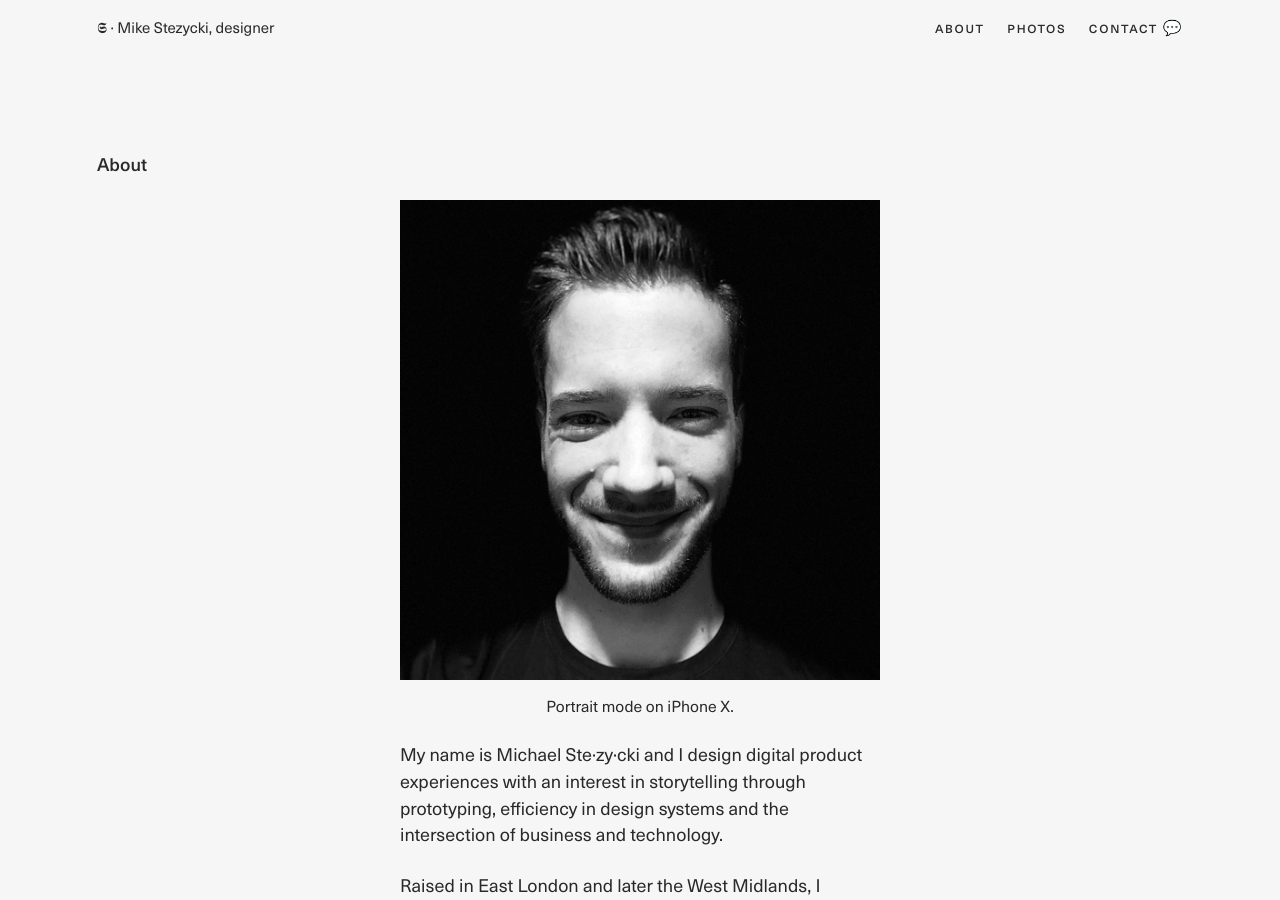
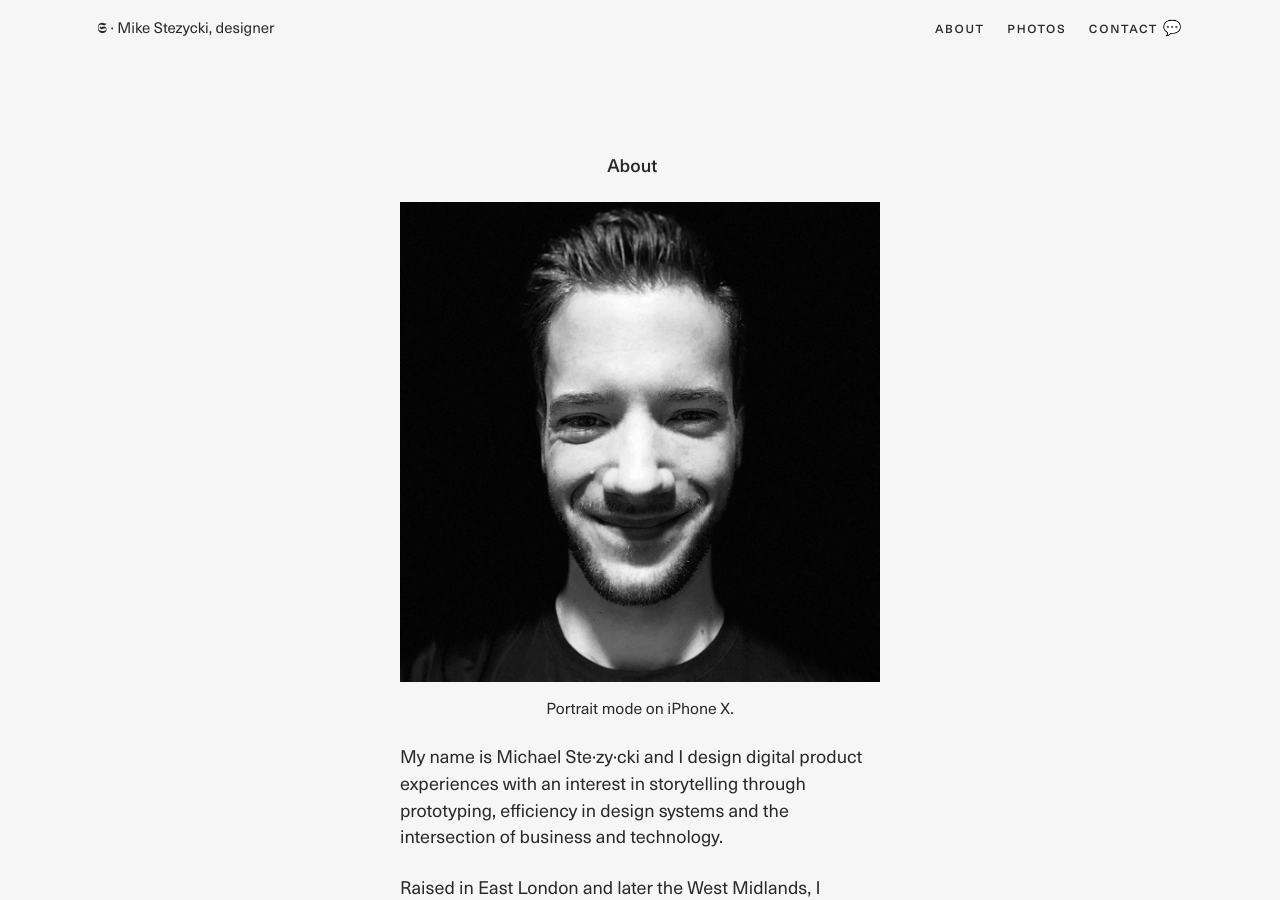
Before and after one commit to mr-stezz/mr-stezz.github.io, a Jekyll site: the page built from about.md, in a window 1280 px wide and 900 px high. Built offline with Jekyll 4.4.1, drawn with Linux system fonts in a browser that asks for light colours.

Commit message:
fix heading alignment

```diff
--- a/_includes/_section.people-id-work-with-again.html
+++ b/_includes/_section.people-id-work-with-again.html
@@ -1,6 +1,6 @@
 <section class="u--m-bottom--huge">
   <div class="text-col">
-    <h3 id="love-to-work-with-again" class="heading page-title">Folks I’d love to work with again <a href="#love-to-work-with-again" class="subtitle-link" title="Permalink to this headline">¶</a></h3>
+    <h3 id="love-to-work-with-again" class="heading page-title  t--center">Folks I’d love to work with again <a href="#love-to-work-with-again" class="subtitle-link" title="Permalink to this headline">¶</a></h3>
     <ul class="work-list">
       <li class="work-list-item"><a href="https://github.com/aaronstezycki" class="work-list-link">Aaron Stezycki</a></li>
       <li class="work-list-item"><a href="http://linkedin.com/in/avanstone" class="work-list-link">Alan Vanstone</a></li>
--- a/_layouts/default_page.html
+++ b/_layouts/default_page.html
@@ -19,7 +19,7 @@
       {% endif %}
       {% comment %} if there is no title, do not render {% endcomment %}
       {% if page.title != null %}
-      <h2 class="heading  alpha  page-title">{{ page.title }} <a href="#{{ page.title | slugify }}" class="subtitle-link" title="Permalink to this headline">¶</a></h2>
+      <h2 class="heading  page-title  t--center">{{ page.title }} <a href="#{{ page.title | slugify }}" class="subtitle-link" title="Permalink to this headline">¶</a></h2>
       {% endif %}
       {{ content }}
     </div>
--- a/about.md
+++ b/about.md
@@ -17,7 +17,7 @@ group: "navigation"
   Read my <a href="https://codepen.io/mr-stezz/full/PLKGEG" rel="noreferrer" target="_blank">r&eacute;sum&eacute;</a>.<br><br></p>
 </div>
 <section>
-  <h3 id="workstation-setup" class="heading page-title">What’s my workstation setup? <a href="#workstation-setup" class="subtitle-link" title="Permalink to this headline">¶</a></h3>
+  <h3 id="workstation-setup" class="heading page-title  t--center">What’s my workstation setup? <a href="#workstation-setup" class="subtitle-link" title="Permalink to this headline">¶</a></h3>
   <figure class="gallery">
     <img src="/assets/img/content/DeskSetup.jpg" srcset="/assets/img/content/DeskSetup.jpg 1x, /assets/img/content/DeskSetup@2x.jpg 2x" alt="A photo of my current desk setup. A 3 draw wooden desk with a laptop, bluetooth speaker, coaster, trackpad, keyboard, magnetic cable tidy, Thunderbolt 3 dock, monitor arm holding up a 25&quot; Ultrasharp and my iPhone X hoisted up on a gooseneck for webcam use." loading="lazy" class="u--m-bottom">
     <figcaption class="text-col u--m-bottom--huge">My desk setup is always changing, but I think I’ve settled on this setup for a while.</figcaption>
```
